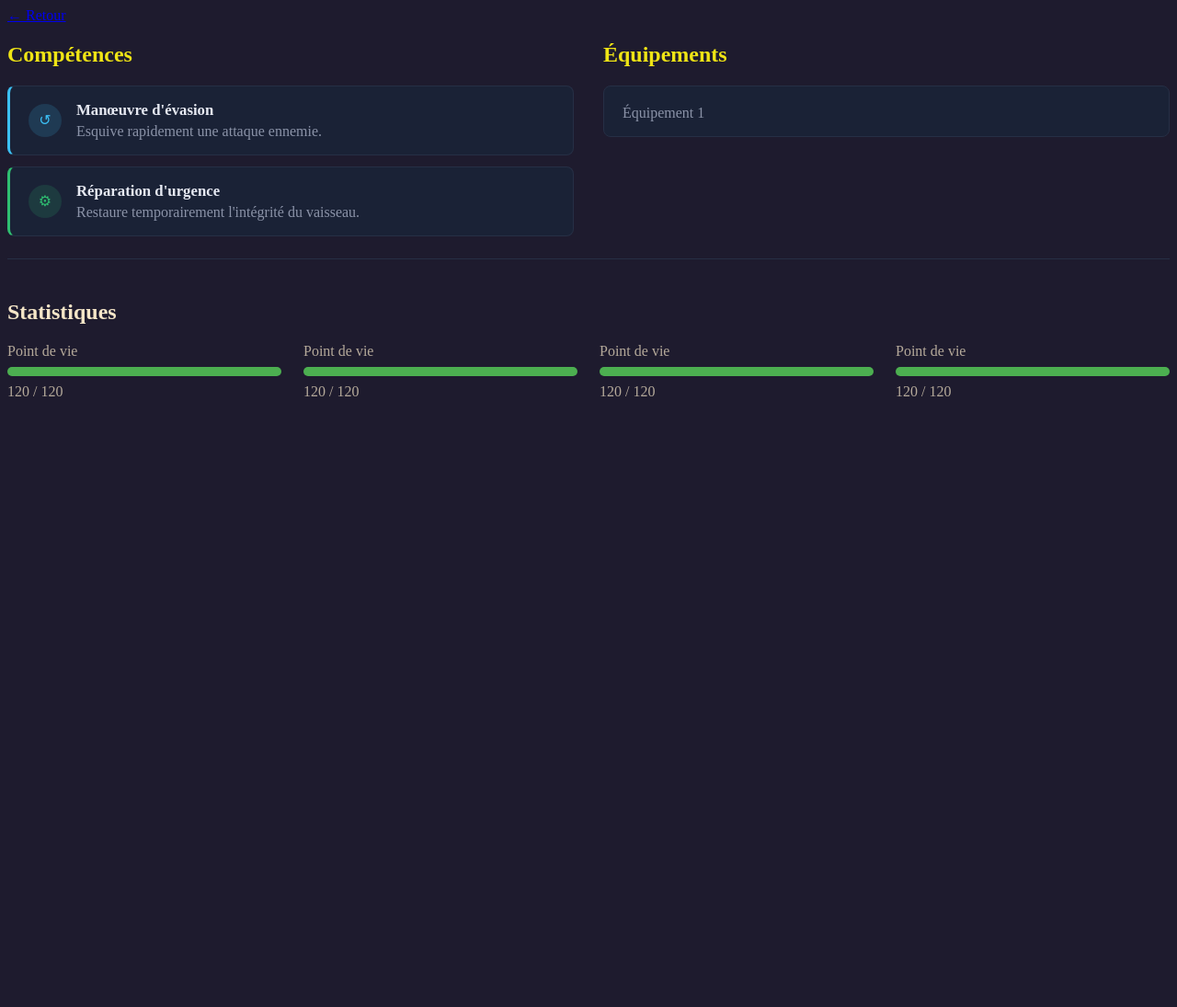
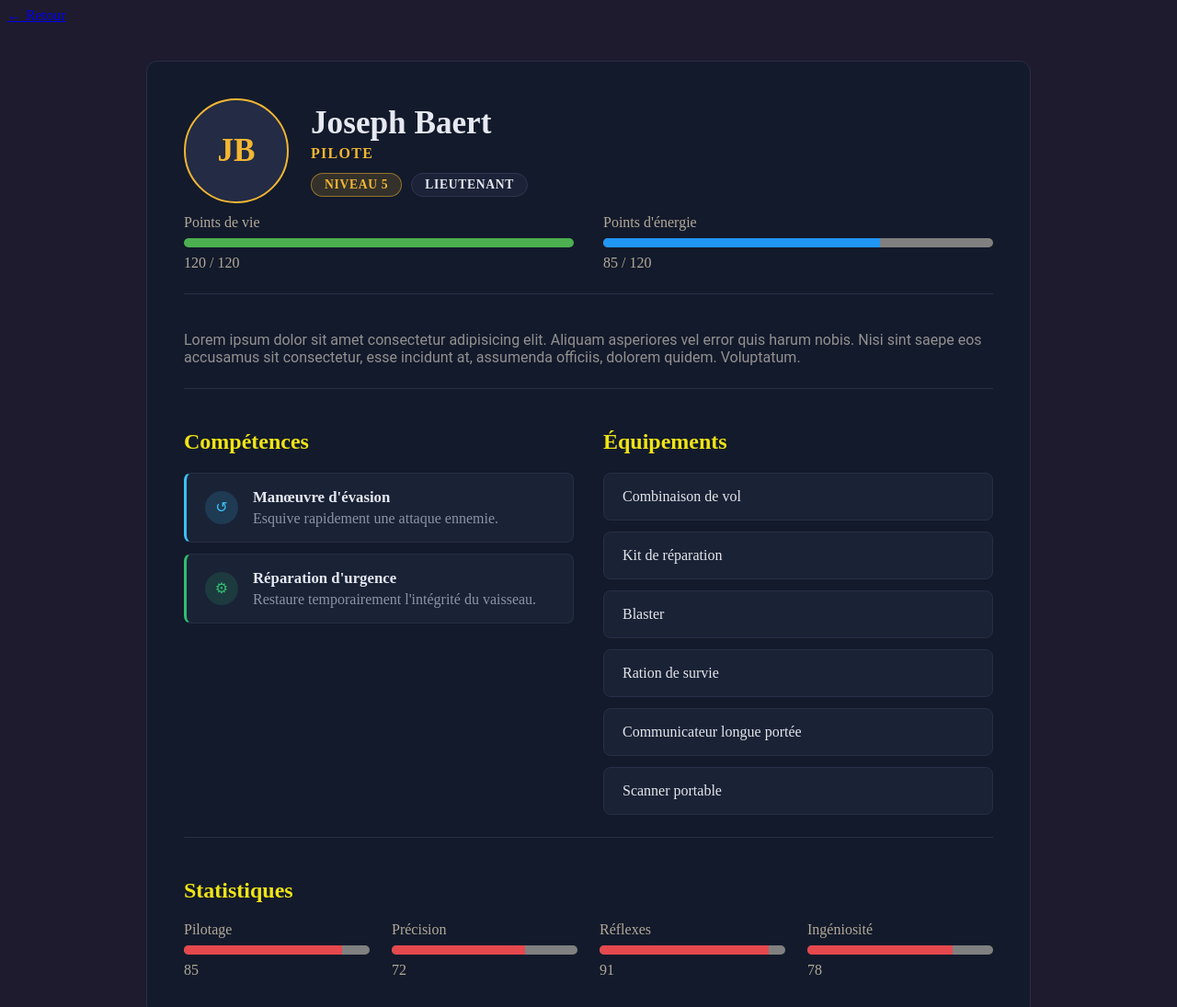
Before and after one commit to giolscode/SassRPG-Project, a website built with Vite: page src/joseph/index.html in a window 1280 px wide. Shown: the top 1095 px of the page at 92% size. Before the commit the page ends 800 px from the top, so only its background shows below. Built offline with nearby package versions, Linux system fonts and the light colour scheme.

Commit message:
add for user profil

```diff
--- a/src/joseph/index.html
+++ b/src/joseph/index.html
@@ -11,6 +11,45 @@
 
 <body>
   <a href="/">← Retour</a>
+  <div class="card-user">
+    <header class="profil">
+      <div class="profil__avatar">JB</div>
+      <div>
+        <h1 class="profil__nom">Joseph Baert</h1>
+        <p class="profil__role">Pilote</p>
+        <div class="profil__badges">
+          <span class="badge badge--or">Niveau 5</span>
+          <span class="badge">Lieutenant</span>
+        </div>
+      </div>
+    </header>
+    <div class="card-user__colonnes">
+      <div class="bar bar--vie">
+        <p class="bar__label">Points de vie</p>
+        <div class="bar__track">
+          <div class="bar__fill" style="--value: 100"></div>
+        </div>
+        <p class="bar__value">120 / 120</p>
+      </div>
+      <div class="bar bar--energie">
+        <p class="bar__label">Points d'énergie</p>
+        <div class="bar__track">
+          <div class="bar__fill" style="--value: 71"></div>
+        </div>
+        <p class="bar__value">85 / 120</p>
+      </div>
+    </div>
+
+    <div class="card-user__section">
+      <p class="card-user__description">
+        Lorem ipsum dolor sit amet consectetur adipisicing elit. Aliquam
+        asperiores vel error quis harum nobis. Nisi sint saepe eos accusamus
+        sit consectetur, esse incidunt at, assumenda officiis, dolorem quidem.
+        Voluptatum.
+      </p>
+    </div>
+
+    <div class="card-user__section">
       <div class="card-user__colonnes">
         <div>
           <h2 class="card-user__colonnes__title">Compétences</h2>
@@ -18,7 +57,9 @@
             <span class="competence__icone">↺</span>
             <div>
               <h3 class="competence__titre">Manœuvre d'évasion</h3>
-            <p class="competence__texte">Esquive rapidement une attaque ennemie.</p>
+              <p class="competence__texte">
+                Esquive rapidement une attaque ennemie.
+              </p>
             </div>
           </div>
 
@@ -26,47 +67,67 @@
             <span class="competence__icone">⚙</span>
             <div>
               <h3 class="competence__titre">Réparation d'urgence</h3>
-            <p class="competence__texte">Restaure temporairement l'intégrité du vaisseau.</p>
+              <p class="competence__texte">
+                Restaure temporairement l'intégrité du vaisseau.
+              </p>
             </div>
           </div>
         </div>
+
         <div>
           <h2 class="card-user__colonnes__title">Équipements</h2>
           <div class="equipement">
-          <p class="equipement__texte">Équipement 1</p>
+            <p class="equipement__texte">Combinaison de vol</p>
+          </div>
+          <div class="equipement">
+            <p class="equipement__texte">Kit de réparation</p>
+          </div>
+          <div class="equipement">
+            <p class="equipement__texte">Blaster</p>
+          </div>
+          <div class="equipement">
+            <p class="equipement__texte">Ration de survie</p>
+          </div>
+          <div class="equipement">
+            <p class="equipement__texte">Communicateur longue portée</p>
+          </div>
+          <div class="equipement">
+            <p class="equipement__texte">Scanner portable</p>
           </div>
         </div>
       </div>
+    </div>
+
     <div class="card-user__section">
-      <h2 class="card-user__section__title">Statistiques</h2>
+      <h2 class="card-user__colonnes__title">Statistiques</h2>
       <div class="card-user__stats">
-        <div class="bar">
-          <p class="bar__label"> Point de vie </p>
+        <div class="bar bar--stat">
+          <p class="bar__label">Pilotage</p>
           <div class="bar__track">
-            <div class="bar__fill"></div>
+            <div class="bar__fill" style="--value: 85"></div>
           </div>
-          <p class="bar__value">120 / 120</p>
+          <p class="bar__value">85</p>
         </div>
-        <div class="bar">
-          <p class="bar__label"> Point de vie </p>
+        <div class="bar bar--stat">
+          <p class="bar__label">Précision</p>
           <div class="bar__track">
-            <div class="bar__fill"></div>
+            <div class="bar__fill" style="--value: 72"></div>
           </div>
-          <p class="bar__value">120 / 120</p>
+          <p class="bar__value">72</p>
         </div>
-        <div class="bar">
-          <p class="bar__label"> Point de vie </p>
+        <div class="bar bar--stat">
+          <p class="bar__label">Réflexes</p>
           <div class="bar__track">
-            <div class="bar__fill"></div>
+            <div class="bar__fill" style="--value: 91"></div>
           </div>
-          <p class="bar__value">120 / 120</p>
+          <p class="bar__value">91</p>
         </div>
-        <div class="bar">
-          <p class="bar__label"> Point de vie </p>
+        <div class="bar bar--stat">
+          <p class="bar__label">Ingéniosité</p>
           <div class="bar__track">
-            <div class="bar__fill"></div>
+            <div class="bar__fill" style="--value: 78"></div>
           </div>
-          <p class="bar__value">120 / 120</p>
+          <p class="bar__value">78</p>
         </div>
       </div>
     </div>
--- a/src/joseph/style.scss
+++ b/src/joseph/style.scss
@@ -3,3 +3,4 @@
 @use "/styles/components/equipements";
 @use "/styles/sections/card";
 @use "../../styles/components/bar.scss" ;
+@use '../../styles/components/profil';
--- a/styles/components/bar.scss
+++ b/styles/components/bar.scss
@@ -2,6 +2,7 @@
 $bar_bg: gray;
 $green: #4caf50;
 $blue: #2196f3;
+$red: #e5484d;
 
 @mixin couleur-bar($couleur) {
   .bar__fill {
@@ -41,3 +42,4 @@ $blue: #2196f3;
 
 .bar--vie    { @include couleur-bar($green); }
 .bar--energie { @include couleur-bar($blue); }
+.bar--stat    { @include couleur-bar($red); }
--- a/styles/components/equipements.scss
+++ b/styles/components/equipements.scss
@@ -6,9 +6,8 @@
   background: #1a2236;
   border: 1px solid #262f45;
   border-radius: 8px;
-  gap: 16px;
 
-  &__texte { margin: 4px 0 0; color: #8b93a8; }
+  &__texte { margin: 0; color: #e5e7eb; }
 }
 
 .equipement + .equipement {
--- /dev/null
+++ b/styles/components/profil.scss
@@ -0,0 +1,63 @@
+$or: #f2b632;
+$fond-avatar: #232b45;
+$texte: #e6e9f2;
+$bordure: #2e3650;
+
+.profil {
+  display: flex;
+  align-items: center;
+  gap: 24px;
+  padding-bottom: 12px;
+
+  &__avatar {
+    display: grid;
+    place-items: center;
+    width: 110px;
+    height: 110px;
+    flex-shrink: 0;
+    border-radius: 50%;
+    border: 2px solid $or;
+    background: $fond-avatar;
+    color: $or;
+    font-size: 2.2rem;
+    font-weight: 700;
+  }
+
+  &__nom {
+    margin: 0;
+    font-size: 2.2rem;
+    font-weight: 700;
+    color: $texte;
+  }
+
+  &__role {
+    margin: 4px 0 12px;
+    color: $or;
+    font-weight: 600;
+    text-transform: uppercase;
+    letter-spacing: 0.08em;
+  }
+
+  &__badges {
+    display: flex;
+    gap: 10px;
+  }
+}
+
+.badge {
+  padding: 4px 14px;
+  border-radius: 999px;
+  border: 1px solid $bordure;
+  background: #1c2338;
+  color: $texte;
+  font-size: 0.85rem;
+  font-weight: 600;
+  text-transform: uppercase;
+  letter-spacing: 0.05em;
+
+  &--or {
+    border-color: rgba($or, 0.5);
+    background: rgba($or, 0.15);
+    color: $or;
+  }
+}
```
Lines whose indentation alone changed are shown as unchanged.
